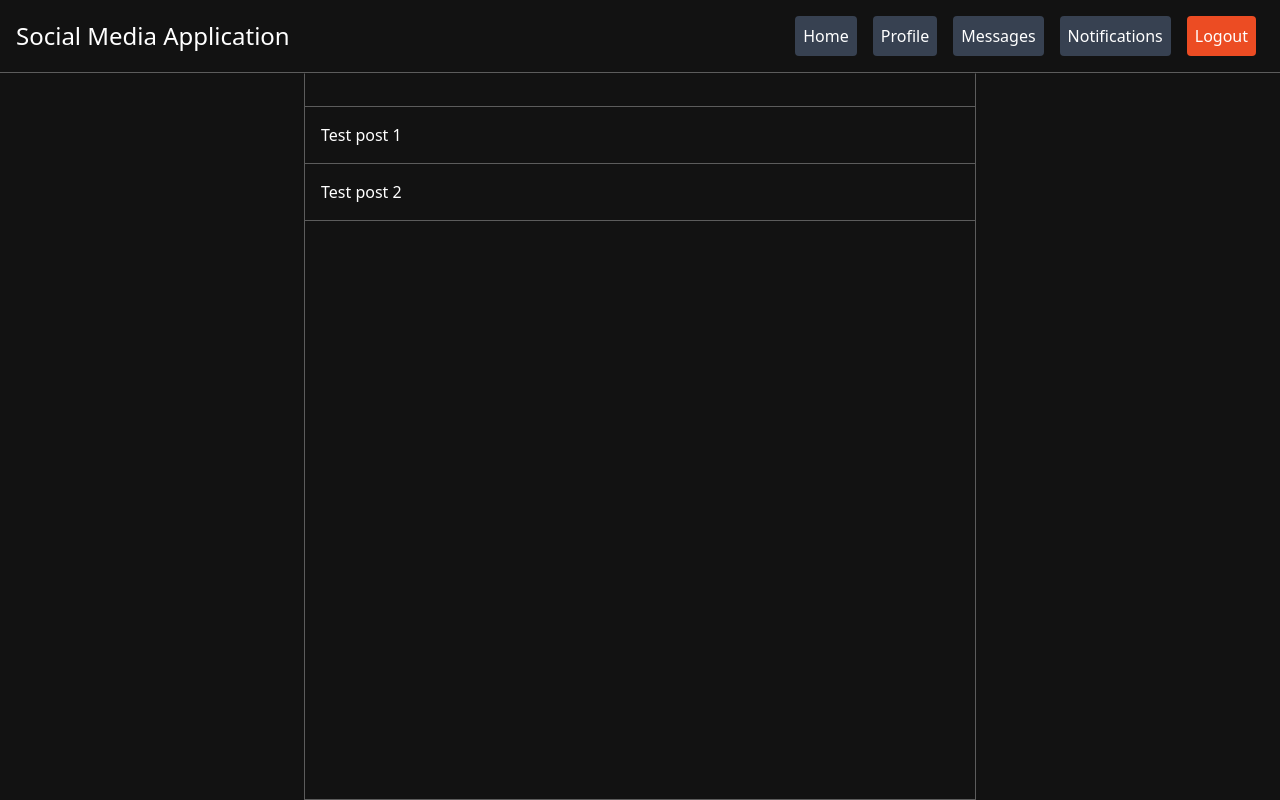
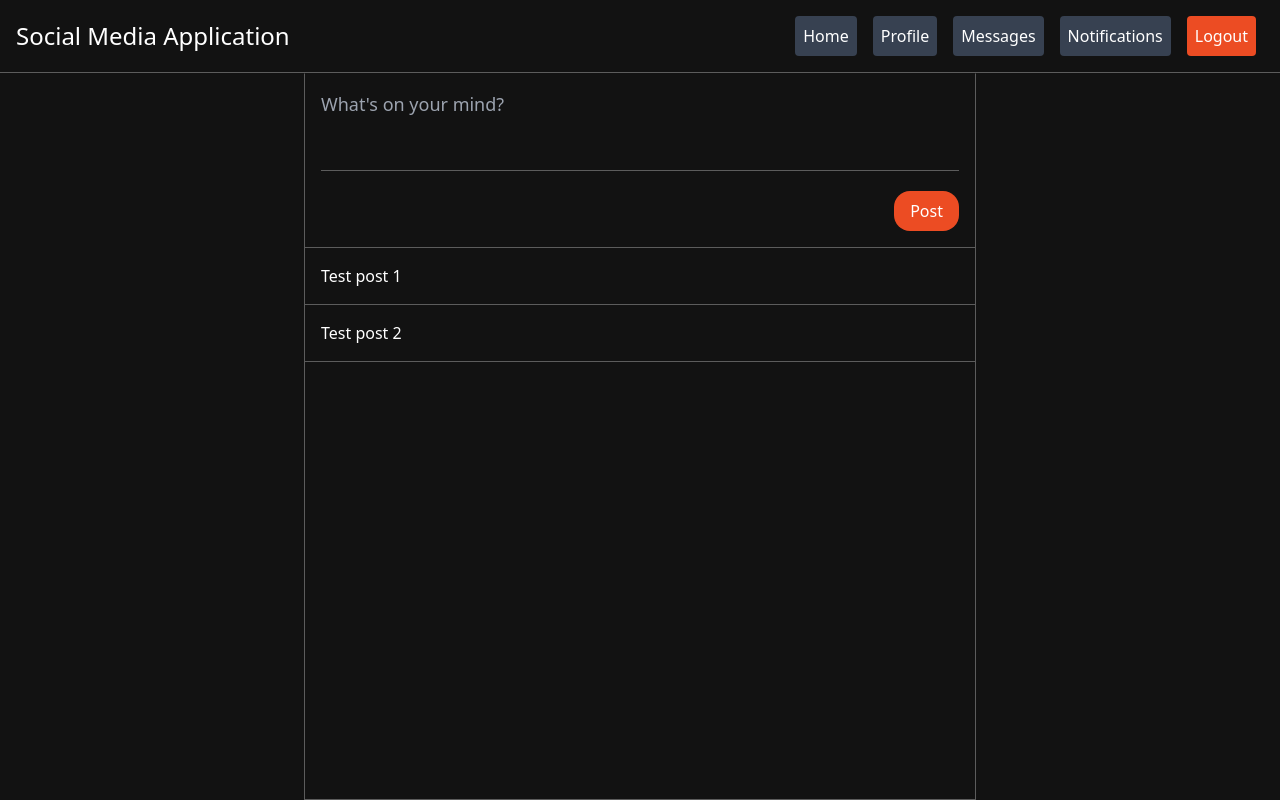
Before and after one commit to SocialMediaPlatform/social-media-platform-frontend, a React (Create React App) app: page /home in a window 1280 px wide. Built offline with nearby package versions, Linux system fonts and the light colour scheme.

Commit message:
IMPLEMENT: Added new post section, and implemented inserting new posts into html

```diff
--- a/src/HomePage/components/MainFeed.js
+++ b/src/HomePage/components/MainFeed.js
@@ -1,15 +1,28 @@
-import React from 'react';
+import React, { useState } from 'react';
+import NewPost from './NewPost';
 
 const MainFeed = () => {
+    const [posts, setPosts] = useState([
+        { id: 1, content: 'Test post 1' },
+        { id: 2, content: 'Test post 2' },
+    ]);
+
+    const addPost = (content) => {
+        const newPost = {
+            id: posts.length + 1,
+            content
+        };
+        setPosts([newPost, ...posts]);
+    };
+
     return (
         <div className='box-border border border-t-backgroundGrey border-borderGrey flex-col flex-grow max-w-2xl bg-backgroundGrey'>
-            <div className='border-b border-borderGrey p-4'></div>
-            <div className='border-b border-borderGrey p-4'>
-                <p className='text-white'>Test post 1</p>
-            </div>
-            <div className='border-b border-borderGrey p-4'>
-                <p className='text-white'>Test post 2</p>
-            </div>
+            <NewPost addPost={addPost} />
+            {posts.map(post => (
+                <div key={post.id} className='border-b border-borderGrey p-4'>
+                    <p className='text-white'>{post.content}</p>
+                </div>
+            ))}
         </div>
     );
 };
--- /dev/null
+++ b/src/HomePage/components/NewPost.js
@@ -0,0 +1,43 @@
+import React, { useState } from 'react';
+
+const NewPost = ({ addPost }) => {
+    const [postContent, setPostContent] = useState('');
+
+    const handlePostChange = (e) => {
+        setPostContent(e.target.value);
+    };
+
+    const handlePostSubmit = (e) => {
+        e.preventDefault();
+        if (postContent.trim() === '') return;
+        addPost(postContent);
+        setPostContent('');
+    };
+
+    return (
+        <div className='border-b border-borderGrey p-4 items-start'>
+            <form onSubmit={handlePostSubmit} className='w-full'>
+                <div className='flex flex-col'>
+                    <textarea
+                        className='bg-backgroundGrey text-lg text-white w-full resize-none focus:outline-none mb-4 max-h-40 overflow-y-auto'
+                        placeholder="What's on your mind?"
+                        value={postContent}
+                        onChange={handlePostChange}
+                    ></textarea>
+                    <div className='border-b border-borderGrey mt-2 mb-5'>
+                    </div>
+                    <div className='flex justify-end'>
+                        <button
+                            type='submit'
+                            className='bg-lightRed text-white px-4 py-2 rounded-2xl'
+                            disabled={postContent.trim() === ''}
+                        > Post
+                        </button>
+                    </div>
+                </div>
+            </form>
+        </div>
+    );
+};
+
+export default NewPost;
```
